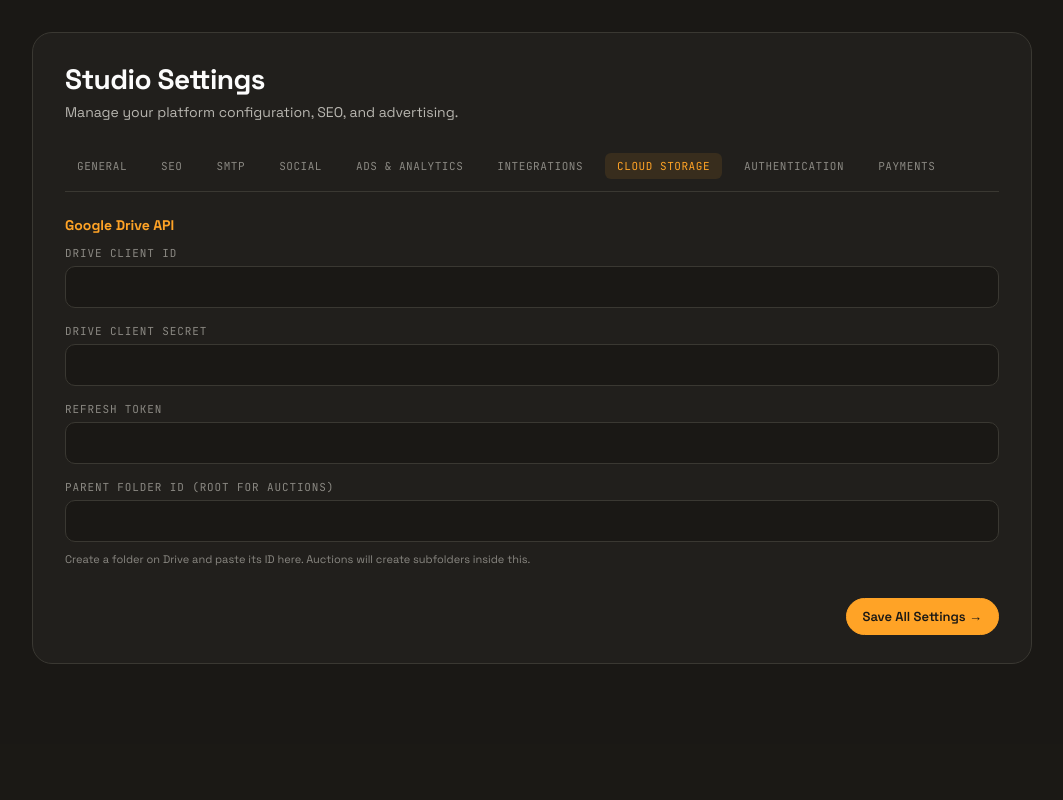
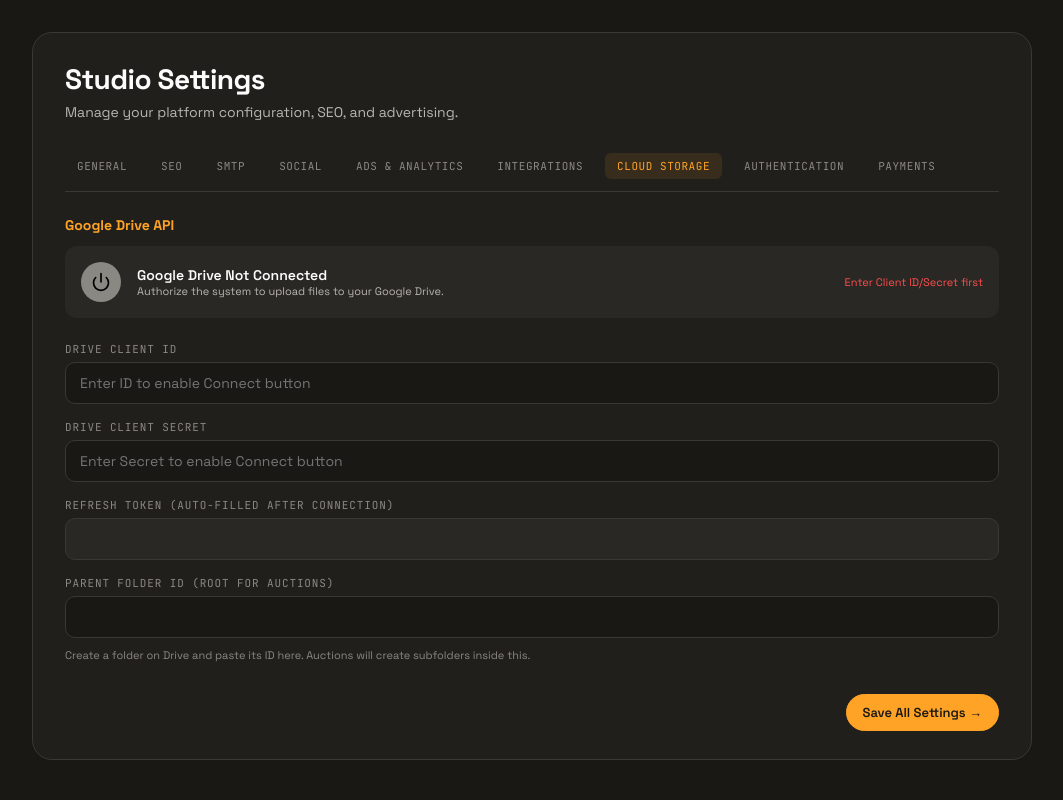
Before and after one commit to philmorehost/BUYAFROBEATS, a PHP site: page /admin/settings in a window 1280 px wide, after a click on "CLOUD STORAGE". Shown: the part 62-862 px from the top of the page, without its empty margins (108-1171 px from the left). Before the commit the page ends 726 px from the top, so only its background shows below. Run offline with PHP 8.4, Linux system fonts and the light colour scheme; the visitor is signed in with stand-in values (Sample User, id 1); data that the repository does not hold is empty; some libraries are stand-ins or nearby versions.

Commit message:
Implemented one-click Google Drive OAuth2 flow for administrators.

```diff
--- a/admin/settings.php
+++ b/admin/settings.php
@@ -240,17 +240,46 @@ $ads_txt_content = file_exists(__DIR__ . '/../ads.txt') ? file_get_contents(__DI
 
             <div id="storage" class="tab-content">
                 <h3 style="font-size: 14px; margin-bottom: 12px; color: var(--accent);">Google Drive API</h3>
+
+                <?php
+                $has_creds = !empty($core->setting('google_drive_client_id')) && !empty($core->setting('google_drive_client_secret'));
+                $has_token = !empty($core->setting('google_drive_refresh_token'));
+                ?>
+
+                <div style="background: var(--bg-3); padding: 16px; border-radius: 12px; margin-bottom: 24px; display: flex; align-items: center; gap: 16px;">
+                    <div style="width: 40px; height: 40px; border-radius: 50%; background: <?php echo $has_token ? 'var(--ok)' : 'var(--ink-mute)'; ?>; display: flex; align-items: center; justify-content: center; color: #000;">
+                        <?php if ($has_token): ?>
+                            <svg width="20" height="20" viewBox="0 0 24 24" fill="none" stroke="currentColor" stroke-width="3" stroke-linecap="round" stroke-linejoin="round"><polyline points="20 6 9 17 4 12"></polyline></svg>
+                        <?php else: ?>
+                            <svg width="20" height="20" viewBox="0 0 24 24" fill="none" stroke="currentColor" stroke-width="2" stroke-linecap="round" stroke-linejoin="round"><path d="M18.36 6.64a9 9 0 1 1-12.73 0"></path><line x1="12" y1="2" x2="12" y2="12"></line></svg>
+                        <?php endif; ?>
+                    </div>
+                    <div style="flex: 1;">
+                        <div style="font-weight: 600; font-size: 14px;"><?php echo $has_token ? 'Google Drive Connected' : 'Google Drive Not Connected'; ?></div>
+                        <div style="font-size: 11px; color: var(--ink-dim);">
+                            <?php echo $has_token ? 'The system has permission to manage auction files.' : 'Authorize the system to upload files to your Google Drive.'; ?>
+                        </div>
+                    </div>
+                    <?php if ($has_creds): ?>
+                        <a href="../api/google_drive_auth" class="btn <?php echo $has_token ? 'btn-ghost' : 'btn-primary'; ?>" style="font-size: 11px; padding: 8px 16px;">
+                            <?php echo $has_token ? 'Re-connect Account' : 'Connect Account →'; ?>
+                        </a>
+                    <?php else: ?>
+                        <span style="font-size: 11px; color: var(--danger);">Enter Client ID/Secret first</span>
+                    <?php endif; ?>
+                </div>
+
                 <div class="field">
                     <label>Drive Client ID</label>
-                    <input type="text" name="google_drive_client_id" value="<?php echo Core::escape($core->setting('google_drive_client_id')); ?>">
+                    <input type="text" name="google_drive_client_id" value="<?php echo Core::escape($core->setting('google_drive_client_id')); ?>" placeholder="Enter ID to enable Connect button">
                 </div>
                 <div class="field">
                     <label>Drive Client Secret</label>
-                    <input type="password" name="google_drive_client_secret" value="<?php echo Core::escape($core->setting('google_drive_client_secret')); ?>">
+                    <input type="password" name="google_drive_client_secret" value="<?php echo Core::escape($core->setting('google_drive_client_secret')); ?>" placeholder="Enter Secret to enable Connect button">
                 </div>
                 <div class="field">
-                    <label>Refresh Token</label>
-                    <input type="password" name="google_drive_refresh_token" value="<?php echo Core::escape($core->setting('google_drive_refresh_token')); ?>">
+                    <label>Refresh Token (Auto-filled after connection)</label>
+                    <input type="password" name="google_drive_refresh_token" value="<?php echo Core::escape($core->setting('google_drive_refresh_token')); ?>" readonly style="background: var(--bg-3);">
                 </div>
                 <div class="field">
                     <label>Parent Folder ID (Root for auctions)</label>
```
Also changed, not shown: api/google_drive_auth.php (added, +33 -0 lines), api/google_drive_callback.php (added, +55 -0 lines).
